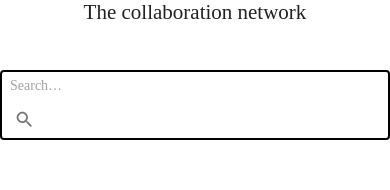
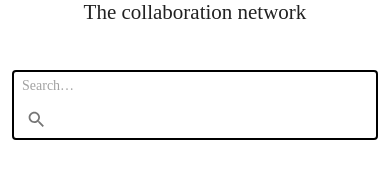
Before and after one commit to andreeaionescu/etudiweb, a React (Create React App) app: page / in a window 390 px wide. Shown: the part 303-493 px from the top of the page. Built offline with nearby package versions, Linux system fonts and the light colour scheme.

Commit message:
Responsive searchBar when resizing the window.

```diff
--- a/src/App.js
+++ b/src/App.js
@@ -25,7 +25,16 @@ const theme = createMuiTheme({
     h6: {
       "fontWeight": 800
     }
-  }
+  },
+  breakpoints: {
+    values: {
+      xs: 0,
+      sm: 600,
+      md: 960,
+      lg: 1280,
+      xl: 1920,
+    },
+  },
 });
 
 
@@ -54,22 +63,11 @@ const useStyles = makeStyles((theme) => ({
     maxHeight: '100%',
   },
   search: {
-    position: 'relative',
     border: '2px',
     borderStyle: 'solid',
     borderColor: theme.palette.common.black,
     borderRadius: theme.shape.borderRadius,
-    backgroundColor: fade(theme.palette.common.white, 0.15),
-    '&:hover': {
-      backgroundColor: fade(theme.palette.common.white, 0.25),
-    },
-    margin: theme.spacing(1.5),
-    marginLeft: 0,
-    width: '100%',
-    [theme.breakpoints.up('sm')]: {
-      marginLeft: theme.spacing(1),
-      width: 'auto',
-    },
+    margin: theme.spacing(1.5)
   },
   searchIconButton: {
     padding: theme.spacing(1),
@@ -78,12 +76,22 @@ const useStyles = makeStyles((theme) => ({
   searchInput: {
     width: '50ch',
     marginLeft: theme.spacing(1),
-    flex: 1,
   },
   spaciousSearchInput: {
+    marginLeft: theme.spacing(1),
     width: '120ch',
-    marginLeft: theme.spacing(1),
-    flex: 1,
+    [theme.breakpoints.up('xs')]: {
+      width: '35ch'
+    },
+    [theme.breakpoints.up('sm')]: {
+      width: '70ch'
+    },
+    [theme.breakpoints.up('md')]: {
+      width: '110ch'
+    },
+    [theme.breakpoints.up('lg')]: {
+      width: '150ch'
+    }
   },
   expandedArticle: {
     padding: theme.spacing(2),
--- a/src/Components/searchBar.js
+++ b/src/Components/searchBar.js
@@ -2,6 +2,7 @@ import React from 'react';
 import InputBase from '@material-ui/core/InputBase';
 import IconButton from '@material-ui/core/IconButton'
 import SearchIcon from '@material-ui/icons/Search';
+import Grid from '@material-ui/core/Grid';
 
 class SearchBar extends React.Component {
 
@@ -29,7 +30,7 @@ class SearchBar extends React.Component {
       const inputClass = this.props.inputClass
 
       return (
-          <div className={classes.search}>
+          <Grid item className={classes.search}>
               <InputBase
                 placeholder="Search…"
                 classes={{
@@ -42,7 +43,7 @@ class SearchBar extends React.Component {
               <IconButton type="submit" className={classes.searchIconButton} aria-label="search" onClick={this.handleSubmit}>
                 <SearchIcon />
               </IconButton>
-            </div>
+            </Grid>
       )
   }
 }
```
